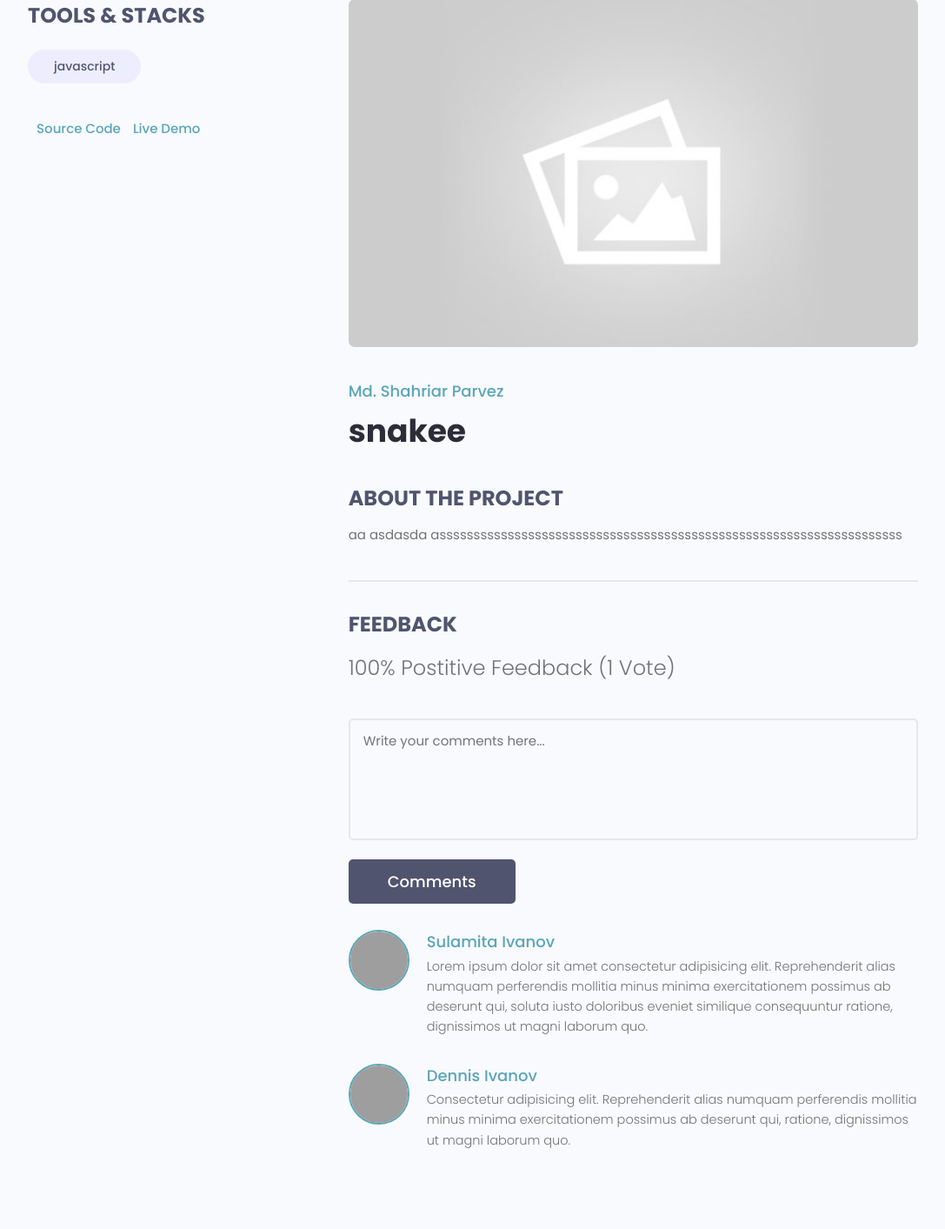
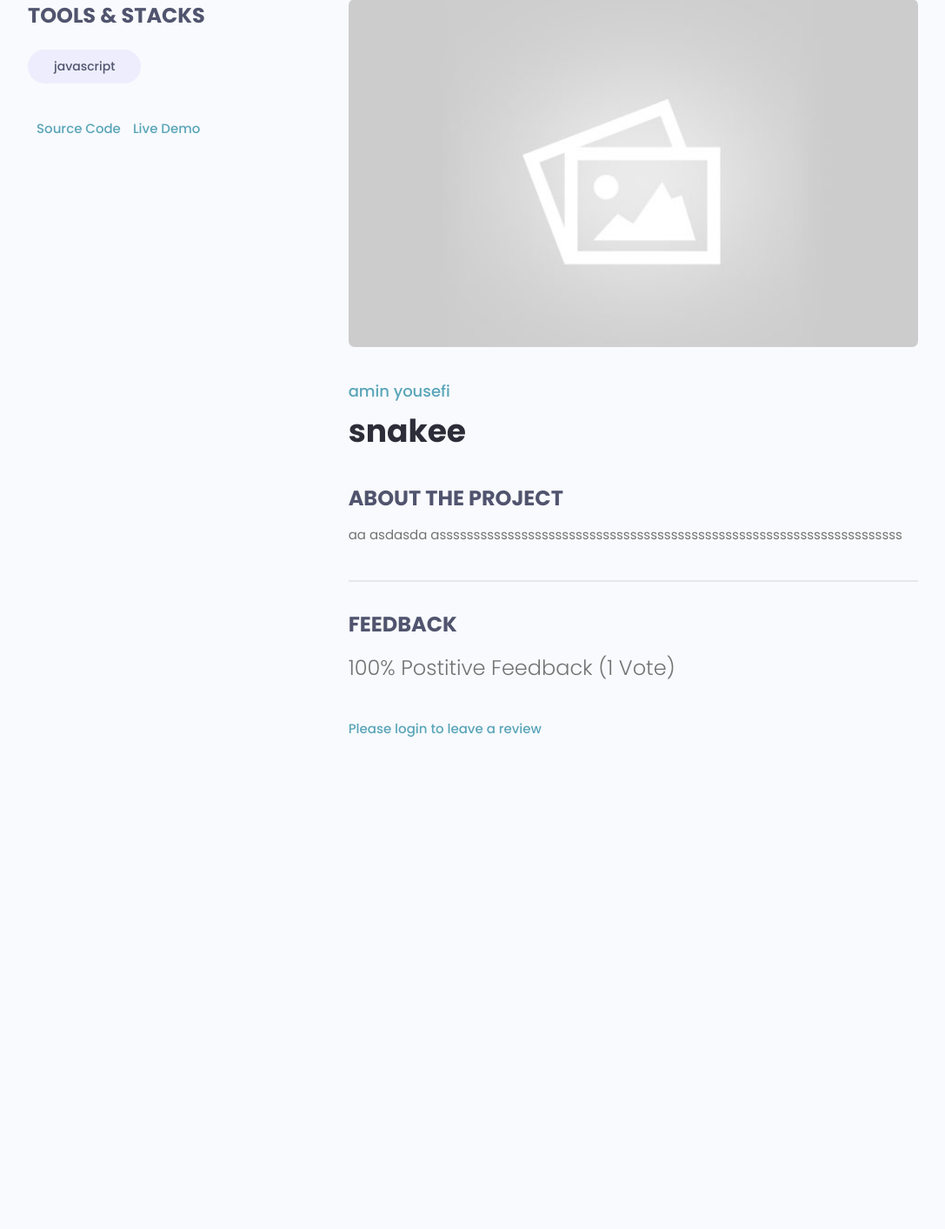
Before and after one commit to MAmin-y/django-learning, a Django app: page /projects/single_project/ff7392d0-7a5c-46f7-9c1b-ae7e285ed703/ in a window 1280 px wide. Shown: the part 108-1521 px from the top of the page at 87% size, without its empty margins (96-1183 px from the left). After the commit the page ends 955 px from the top, so only its background shows below. Run offline with Django 4.2, Linux system fonts and the light colour scheme; data comes from the database, SQL or seed files in the repository; both versions use the stored data as it was after the commit; some libraries are stand-ins or nearby versions; grey boxes are pictures that could not be loaded.

Commit message:
comments and reviews added

```diff
--- a/project/forms.py
+++ b/project/forms.py
@@ -1,7 +1,7 @@
 from tkinter import Widget
 from django.forms import ModelForm
 from django import forms
-from .models import Project
+from .models import Project, Reviews
 
 class ProjectForm(ModelForm):
     class Meta:
@@ -16,3 +16,19 @@ class ProjectForm(ModelForm):
 
         for name, field in self.fields.items():
             field.widget.attrs.update({'class': 'input'})
+
+
+class ReviewForm(ModelForm):
+    class Meta:
+        model = Reviews
+        fields = ['value', 'body']
+        labels = {
+            'value': 'Place your vote',
+            'body' :'Add a comment with your vote'
+        }
+
+    def __init__(self, *args, **kwargs):
+        super(ReviewForm, self).__init__(*args, **kwargs)
+
+        for name, field in self.fields.items():
+            field.widget.attrs.update({'class': 'input'})
--- a/project/models.py
+++ b/project/models.py
@@ -22,11 +22,33 @@ class Project(models.Model):
         return self.title
 
     class Meta:
-        ordering = ['-created']   # jadid tarin project ro aval neshooon bede . age manfi ro bardarim jadid tarin ro akhar neshoon mide
+        ordering = ['-vote_ratio', '-vote_total', 'title']
+        # aval bar hasb darsad bad bar hasb tedad ray bad horoof alefba
+
+
+    @property
+    def reviewers(self):  #search  shavad . balad nistam
+        queryset = self.reviews_set.all().values_list('owner__id', flat=True)
+        return queryset
+
+
+    @property            # search shavad hatman
+    def get_vote_count(self):
+        reviews = self.reviews_set.all()
+        upvote = reviews.filter(value = 'up')
+        total_votes = reviews.count()
+        ratio = (upvote.count() / total_votes) * 100
+        self.vote_total = total_votes
+        self.vote_ratio = ratio
+        self.save()
+
+
+
+
 
 class Reviews(models.Model):
     VOTE_TYPE = (('up', 'up vote'), ('down', 'down vote'))
-    # owner
+    owner = models.ForeignKey(Profile, on_delete=models.CASCADE, null=True)
     project = models.ForeignKey(Project, on_delete = models.CASCADE)
     body = models.TextField(null=True, blank=True)
     value = models.CharField(max_length=200, choices = VOTE_TYPE)
@@ -36,6 +58,8 @@ class Reviews(models.Model):
     def __str__(self):
         return self.value
 
+    class Meta:
+        unique_together = [['owner', 'project']]
 
 class Tag(models.Model):
     name = models.CharField(max_length=200)
--- a/project/templates/single_project.html
+++ b/project/templates/single_project.html
@@ -28,7 +28,7 @@
         </div>
         <div class="column column--2of3">
           <img class="singleProject__preview" src="{{ project.featured_image.url }}" alt="portfolio thumbnail" />
-          <a href="profile.html" class="singleProject__developer">Md. Shahriar Parvez</a>
+          <a href="profile.html" class="singleProject__developer">{{project.owner.name}}</a>
           <h2 class="singleProject__title">{{ project.title }}</h2>
           <h3 class="singleProject__subtitle">About the Project</h3>
           <div class="singleProject__info">
@@ -40,43 +40,42 @@
             <h5 class="project--rating">
                 {{ project.vote_ratio }}% Postitive Feedback ({{ project.vote_total }} Vote{{project.vote_total| pluralize:"s"}})
             </h5>
-
-            <form class="form" action="#" method="POST">
-              <!-- Textarea -->
+            {% if request.user.profile.id in project.reviewers %}
+              <p>You Have already submitted your review for this project</p>
+            {% elif request.user.profile == project.owner %}
+              <p>You cannot review your own work</p>
+            {% elif request.user.is_authenticated %}
+            <form class="form" action="{% url 'single_project' project.id %}" method="POST">
+              {% csrf_token %}
+              {% for field in form %}
               <div class="form__field">
-                <label for="formInput#textarea">Comments: </label>
-                <textarea class="input input--textarea" name="message" id="formInput#textarea"
-                  placeholder="Write your comments here..."></textarea>
+                <label for="formInput#textarea"> </label>
+                {{field.label}}:
+                {{field}}
               </div>
+              {% endfor %}
               <input class="btn btn--sub btn--lg" type="submit" value="Comments" />
             </form>
+            {% else %}
+              <a href="{% url 'login' %}?next={{request.path}}">Please login to leave a review</a> <!-- on next bara ine ke vaghti login kard bargarde haminja -->
+            {% endif %}
             <div class="commentList">
+              {% for review in project.reviews_set.all %}
+              {% if review.body %}
               <div class="comment">
-                <a href="profile.html">
+                <a href="{% url 'user_profile' review.owner.id %}">
                   <img class="avatar avatar--md"
-                    src="https://pbs.twimg.com/profile_images/1335382240931368961/b3wSZKj4_400x400.jpg" alt="user" />
+                    src="{{ review.owner.profile_image.url }}" alt="user" />
                 </a>
                 <div class="comment__details">
-                  <a href="profile.html" class="comment__author">Sulamita Ivanov</a>
-                  <p class="comment__info">
-                    Lorem ipsum dolor sit amet consectetur adipisicing elit. Reprehenderit alias numquam perferendis
-                    mollitia minus minima exercitationem possimus ab deserunt qui, soluta iusto doloribus eveniet
-                    similique consequuntur ratione, dignissimos ut magni laborum quo.
-                  </p>
+                  <a href="{% url 'user_profile' review.owner.id %}" class="comment__author">{{review.owner.name}}</a>
+                  <p class="comment__info"> {{review.body|linebreaksbr}} </p>
+
                 </div>
               </div>
-              <div class="comment">
-                <a href="profile.html">
-                  <img class="avatar avatar--md" src="https://avatars.githubusercontent.com/u/33843378" alt="user" />
-                </a>
-                <div class="comment__details">
-                  <a href="profile.html" class="comment__author">Dennis Ivanov</a>
-                  <p class="comment__info">
-                    Consectetur adipisicing elit. Reprehenderit alias numquam perferendis mollitia minus minima
-                    exercitationem possimus ab deserunt qui, ratione, dignissimos ut magni laborum quo.
-                  </p>
-                </div>
-              </div>
+              {% endif %}
+              {% endfor %}
+
             </div>
           </div>
         </div>
--- a/project/views.py
+++ b/project/views.py
@@ -1,40 +1,39 @@
+import re
 from django.shortcuts import render, redirect
-from django.http import HttpResponse
 from .models import Project, Tag
-from .forms import ProjectForm
+from .forms import ProjectForm, ReviewForm
 from django.contrib.auth.decorators import login_required
-from .utils import search_project
-from django.core.paginator import Paginator, PageNotAnInteger, EmptyPage
+from .utils import search_project, paginate_project
+from django.contrib import messages
 
 
 def projects(request):
     projects, search_query = search_project(request)
-
-    page = request.GET.get('page')
-    results = 3
-    paginator = Paginator(projects, results)
-
-    try:
-        projects = paginator.page(page)
-    except EmptyPage:                                       # age ye page bishtar az mojood dade shod boro page akhar
-        page = paginator.num_pages
-        projects = paginator.page(page)
-    except PageNotAnInteger:                                # defult page 1 bashe
-        page = 1
-        projects = paginator.page(page)
-
+    custom_range , projects= paginate_project(request, projects, 3)
     args = {
         "projects" : projects ,
         'search_query': search_query,
-        'paginator': paginator
+        'custom_range': custom_range
     }
     return render(request, 'projects.html', args)
 
 
 def single_project(request, argum):
+    project = Project.objects.get(id = argum)
+    form = ReviewForm()
+    if request.method == 'POST':
+        form = ReviewForm(request.POST)
+        review = form.save(commit=False)
+        review.project =project
+        review.owner = request.user.profile
+        review.save()
+        project.get_vote_count
+        messages.success(request, 'Your Review was successfully submitted! ')
+        return redirect('single_project', argum = project.id)
 
     args = {
-        'project': Project.objects.get(id = argum)
+        'project': project,
+        'form': form
     }
     return render(request, 'single_project.html', args)
 
--- /dev/null
+++ b/static/js/main.js
@@ -0,0 +1,17 @@
+let search_form = document.getElementById('search_form')
+let page_link = document.getElementsByClassName('page-link')
+
+if (search_form){
+  for (let i = 0; i < page_link.length; i++){
+    page_link[i].addEventListener('click', function (e) {
+      e.preventDefault()
+
+      let page = this.dataset.page
+
+      search_form.innerHTML += `<input value=${page} name="page" hidden/>`    // inja ` estefade shode na ''
+
+      search_form.submit()
+
+    })
+  }
+}
--- a/templates/main.html
+++ b/templates/main.html
@@ -53,4 +53,5 @@
 
 </body>
 <script src="{% static 'uikit/app.js' %}"></script>
+<script src="{% static 'js/main.js' %}"></script>
 </html>
--- a/user/templates/users/login_user.html
+++ b/user/templates/users/login_user.html
@@ -59,7 +59,7 @@
         <p>Hello Developer, Welcome Back!</p>
       </div>
 
-      <form action="{% url 'login' %}" method="POST" class="form auth__form">
+      <form action="" method="POST" class="form auth__form">
         {% csrf_token %}
         <!-- Input:Username -->
         <div class="form__field">
--- a/user/templates/users/profiles.html
+++ b/user/templates/users/profiles.html
@@ -13,7 +13,7 @@
 
         <div class="hero-section__search">
 
-          <form class="form" action="{% url 'profiles' %}" method="get">
+          <form id="search_form" class="form"  action="{% url 'profiles' %}" method="get">
             <div class="form__field">
               <label for="formInput#search">Search Developers </label>
               <input class="input input--text" id="formInput#search" type="text" name="search_query"
@@ -63,6 +63,9 @@
         </div>
       </div>
     </section>
+
+    {% include 'pagination.html' with queryset=profiles custom_range=custom_range %}
+
   </main>
 
 {% endblock %}
```
Also changed, not shown: project/templates/projects.html (+2 -20 lines), project/utils.py (+26 -0 lines), templates/pagination.html (added, +23 -0 lines), user/utils.py (+26 -0 lines), user/views.py (+6 -4 lines), db.sqlite3, project/migrations/0005_alter_project_options_reviews_owner_and_more.py (added).
